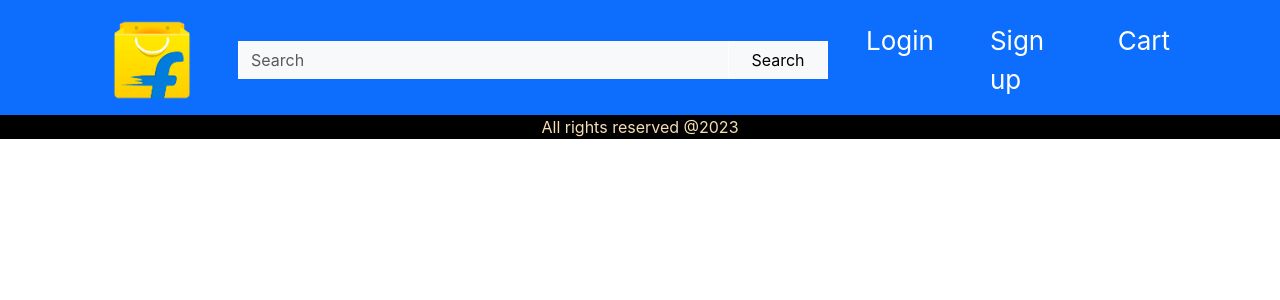
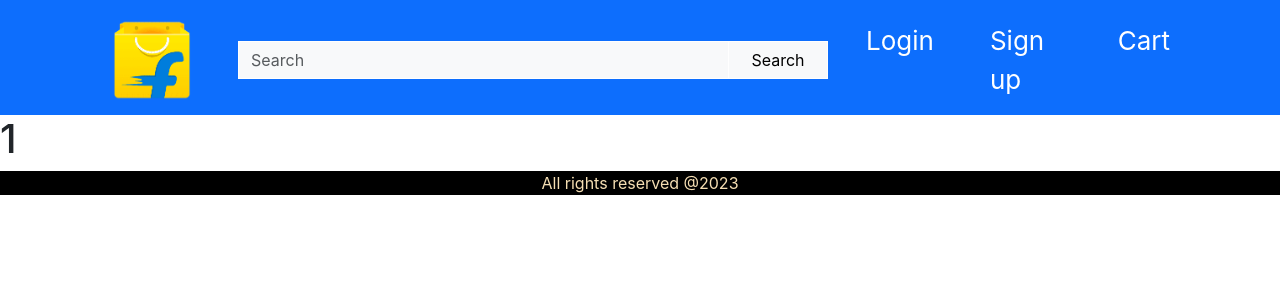
Before and after one commit to SagarBawanthade/ShoppingClone, a React (Create React App) app: page /productrenderscreen/1 in a window 1280 px wide. Shown: the top 300 px of the page. Built offline with nearby package versions, Linux system fonts and the light colour scheme.

Commit message:
no changes done

```diff
--- a/src/App.js
+++ b/src/App.js
@@ -9,6 +9,8 @@ import ElectronicsScreen from './screens/ElectronicsScreen';
 import Packages from './datascreen/Packages';
 import Fruits from './datascreen/Fruits';
 import Vegetables from './datascreen/Vegetables';
+import ProductRenderScreen from './screens/ProductRenderScreen';
+
 
 
 function App() {
@@ -45,6 +47,7 @@ function App() {
           <Route path="/packages" element={<Packages />} />
           <Route path="/fruits" element={<Fruits />} />
           <Route path="/vegetables" element={<Vegetables />} />
+          <Route path="/productrenderscreen/:slug" element={<ProductRenderScreen />} />
 
         </Routes>
       </main>
--- a/src/datascreen/Packages.js
+++ b/src/datascreen/Packages.js
@@ -2,6 +2,7 @@ import React from 'react';
 import '../styles/GroceryScreen.css';
 import groceryData from '../datasets/grocerydata.js';
 import Rating from '../components/Rating.js';
+import { NavLink } from 'react-bootstrap';
 
 function Packages() {
 
@@ -17,10 +18,10 @@ function Packages() {
                 {groceryData.packages.map((packageItem) => (
                     <div key={packageItem.slug} className='grocery-card' >
                         <div className="grocery-image">
-                            <img src={packageItem.image} alt='packageItemImage' />
+                            <NavLink to={`/productrenderscreen/${packageItem.slug}`}><img src={packageItem.image} alt='packageItemImage' /></NavLink>
                         </div>
                         <div className='info'>
-                            <h3 className="grocery-title">{packageItem.name}</h3>
+                            <NavLink to={`/productrenderscreen/${packageItem.slug}`}><h3 className="grocery-title">{packageItem.name}</h3></NavLink>
                             <p className="grocery-countInStock">{packageItem.countInStock}</p>
                             <p className="grocery-description">{packageItem.description}</p>
                         </div>
--- a/src/screens/GroceryScreen.js
+++ b/src/screens/GroceryScreen.js
@@ -5,8 +5,6 @@ import { useState } from 'react';
 import Fruits from '../datascreen/Fruits';
 import Vegetables from '../datascreen/Vegetables.js';
 import Packages from '../datascreen/Packages';
-
-
 
 function GroceryScreen() {
 
@@ -21,10 +19,6 @@ function GroceryScreen() {
     } else if (activeComponent === 'vegetables') {
         componentToRender = <Vegetables />
     }
-
-
-
-
 
     return (
         <>
--- /dev/null
+++ b/src/screens/ProductRenderScreen.js
@@ -0,0 +1,15 @@
+import React from 'react';
+import { useParams } from 'react-router-dom';
+
+function ProductRenderScreen() {
+    const params = useParams();
+    const { slug } = params;
+
+    return (
+        <div>
+            <h1>{slug}</h1>
+        </div>
+    );
+}
+
+export default ProductRenderScreen;
--- /dev/null
+++ b/src/styles/ProductRenderScreen.css
@@ -0,0 +1 @@
+/*ProductrenderScreen css */
```
